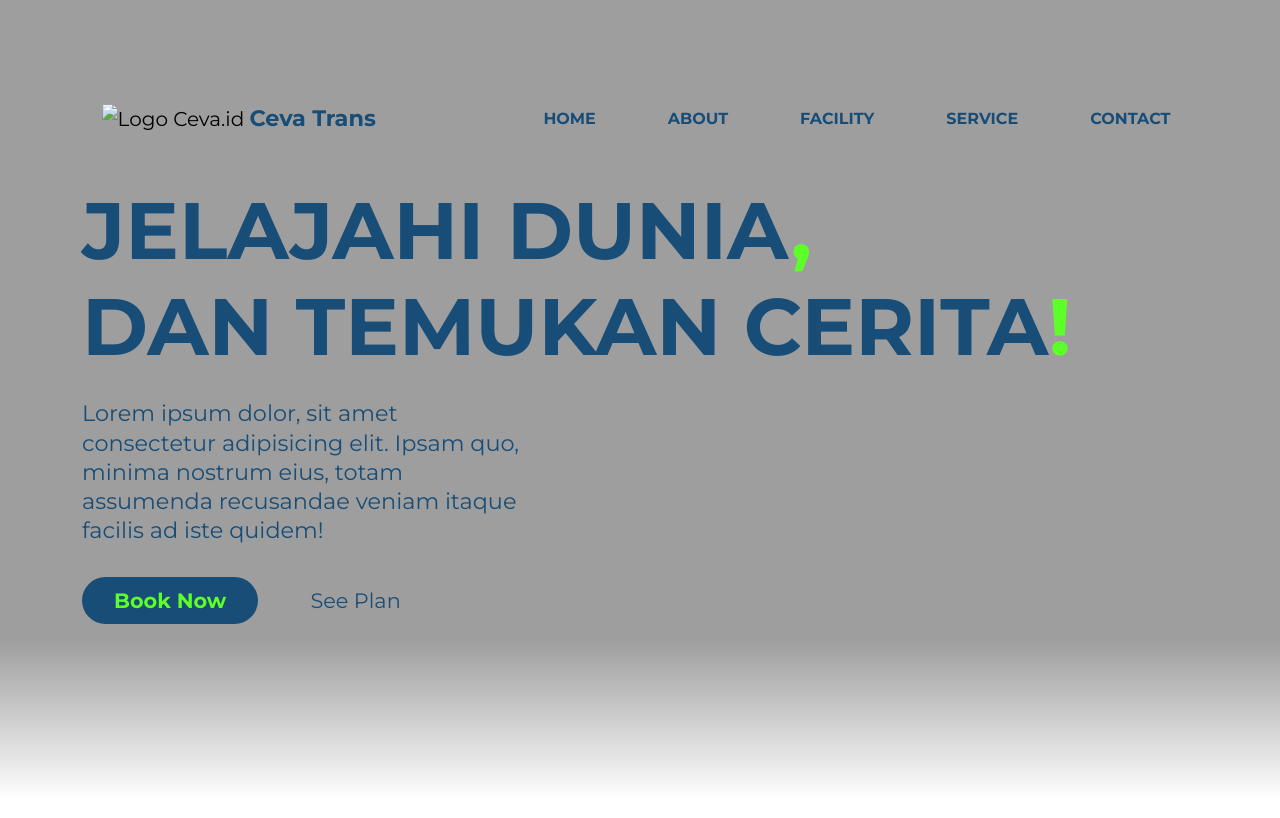
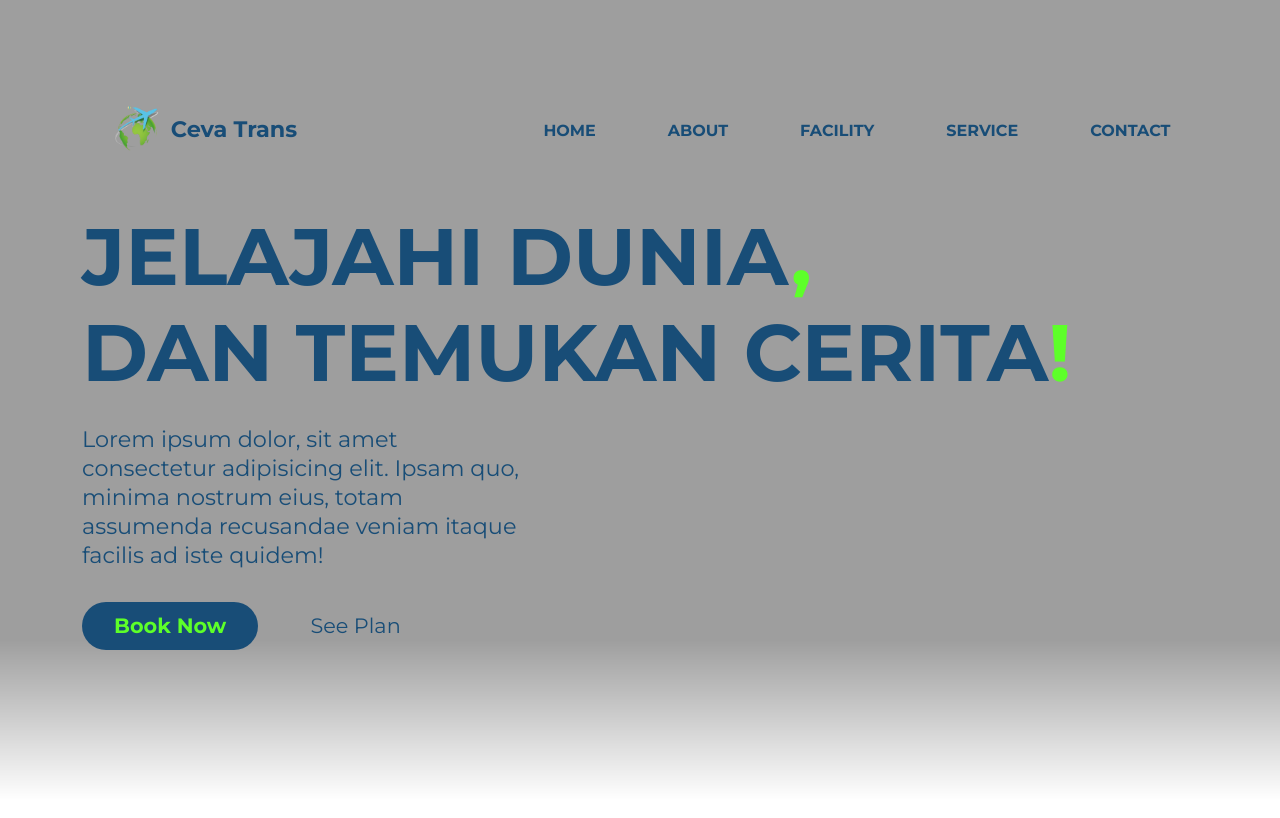
Before and after one commit to Cevaid/Ceva-Trans, a plain HTML site: page index.html in a window 1280 px wide. Shown: the top 818 px of the page. Drawn offline with nearby package versions, Linux system fonts and the light colour scheme; the site is published under a folder, as on GitHub Pages, so addresses that start at the root find nothing.

Commit message:
Update index.html

```diff
--- a/index.html
+++ b/index.html
@@ -23,7 +23,7 @@
             <nav class="navbar navbar-expand-lg custom-nav bg-transparent">
                 <div class="container-fluid">
                     <a class="navbar-brand" href="#">
-                        <img src="/img/logo.png" alt="Logo Ceva.id">
+                        <img src="img/logo.png" alt="Logo Ceva.id">
                         <span>Ceva Trans</span>
                     </a>
                     <button class="navbar-toggler" type="button" data-bs-toggle="collapse" data-bs-target="#navbarNav" aria-controls="navbarNav" aria-expanded="false" aria-label="Toggle navigation">
```
